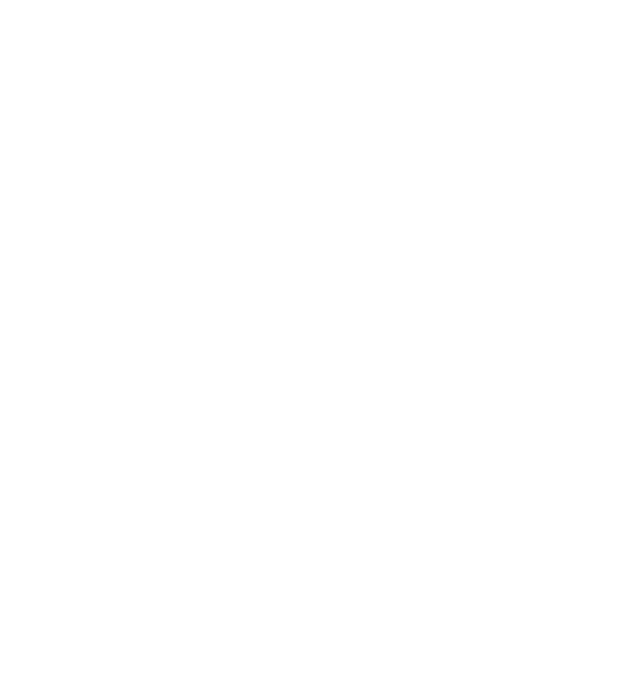
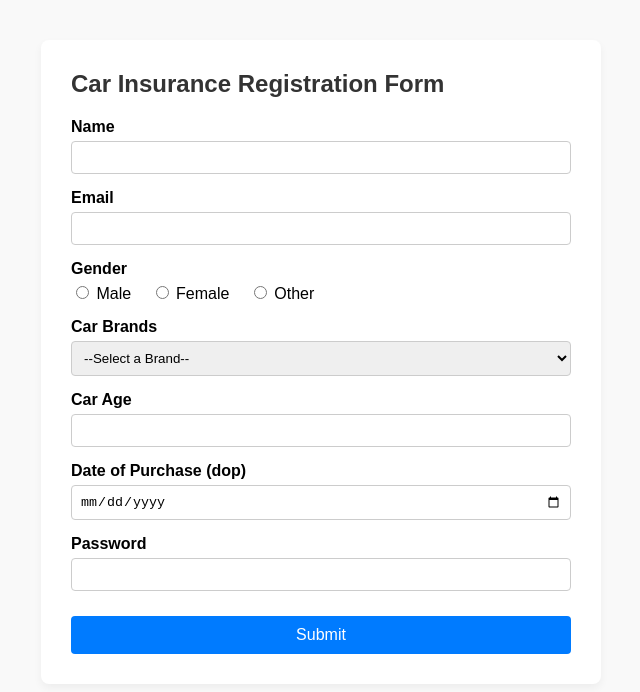
Before and after one commit to acciojob/car-insurance-form-VIKASH-FOUNDER, a website: page main.html in a window 1280 px wide. Shown: the whole page, without its empty margins (319-959 px from the left). Drawn offline with Linux system fonts and the light colour scheme.

Commit message:
created a submission

```diff
--- a/main.html
+++ b/main.html
@@ -7,6 +7,65 @@
 </head>
 
 <body>
+
+<div class="form-container">
+    <h2>Car Insurance Registration Form</h2>
+
+    <form action="#" method="post">
+
+        <div class="form-group">
+            <label for="name">Name</label>
+            <input type="text" id="name" name="name" required>
+        </div>
+
+        <div class="form-group">
+            <label for="email">Email</label>
+            <input type="email" id="email" name="email" required>
+        </div>
+
+        <div class="form-group">
+            <label>Gender</label>
+            <div class="radio-group">
+                <input type="radio" id="gender-male" name="gender" value="male" required>
+                <label for="gender-male">Male</label>
+
+                <input type="radio" id="gender-female" name="gender" value="female" required>
+                <label for="gender-female">Female</label>
+
+                <input type="radio" id="gender-other" name="gender" value="other" required>
+                <label for="gender-other">Other</label>
+            </div>
+        </div>
+
+        <div class="form-group">
+            <label for="cars">Car Brands</label>
+            <select id="cars" name="cars">
+                <option value="">--Select a Brand--</option>
+                <option value="bmw">BMW</option>
+                <option value="audi">Audi</option>
+                <option value="mercedes">Mercedez</option>
+            </select>
+        </div>
+
+        <div class="form-group">
+            <label for="carage">Car Age</label>
+            <input type="number" id="carage" name="carage" required>
+        </div>
+
+        <div class="form-group">
+            <label for="dop">Date of Purchase (dop)</label>
+            <input type="date" id="dop" name="dop" required>
+        </div>
+
+        <div class="form-group">
+            <label for="password">Password</label>
+            <input type="password" id="password" name="password" required>
+        </div>
+
+        <button type="submit">Submit</button>
+
+    </form>
+</div>
 	<!-- the entire body must be written by student -->
     <script type="text/javascript" src="./script.js">
 </script>
--- a/styles.css
+++ b/styles.css
@@ -1,2 +1,62 @@
 
 /* Your CSS Code here. */
+body {
+            font-family: Arial, sans-serif;
+            margin: 40px;
+            background-color: #f9f9f9;
+        }
+        .form-container {
+            max-width: 500px;
+            margin: 0 auto;
+            background: #ffffff;
+            padding: 30px;
+            border-radius: 8px;
+            box-shadow: 0 4px 8px rgba(0,0,0,0.05);
+        }
+        h2 {
+            margin-top: 0;
+            margin-bottom: 20px;
+            color: #333;
+        }
+        .form-group {
+            margin-bottom: 15px;
+        }
+        .form-group label {
+            display: block;
+            margin-bottom: 5px;
+            font-weight: bold;
+        }
+        .form-group input[type="text"],
+        .form-group input[type="email"],
+        .form-group input[type="number"],
+        .form-group input[type="date"],
+        .form-group input[type="password"],
+        .form-group select {
+            width: 100%;
+            padding: 8px;
+            box-sizing: border-box;
+            border: 1px solid #ccc;
+            border-radius: 4px;
+        }
+        .radio-group {
+            margin-top: 5px;
+        }
+        .radio-group label {
+            display: inline;
+            font-weight: normal;
+            margin-right: 15px;
+        }
+        button[type="submit"] {
+            background-color: #007bff;
+            color: white;
+            border: none;
+            padding: 10px 20px;
+            border-radius: 4px;
+            cursor: pointer;
+            font-size: 16px;
+            width: 100%;
+            margin-top: 10px;
+        }
+        button[type="submit"]:hover {
+            background-color: #0056b3;
+        }
```
